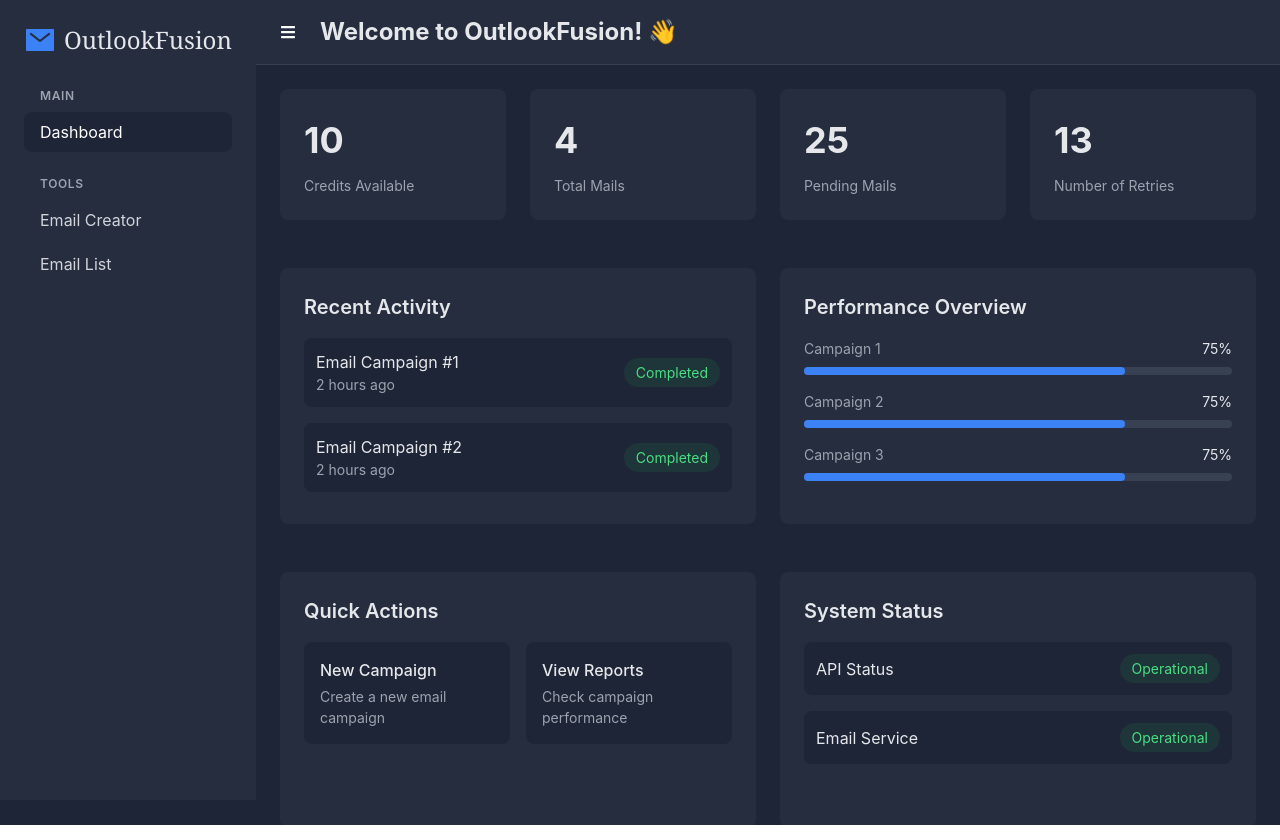
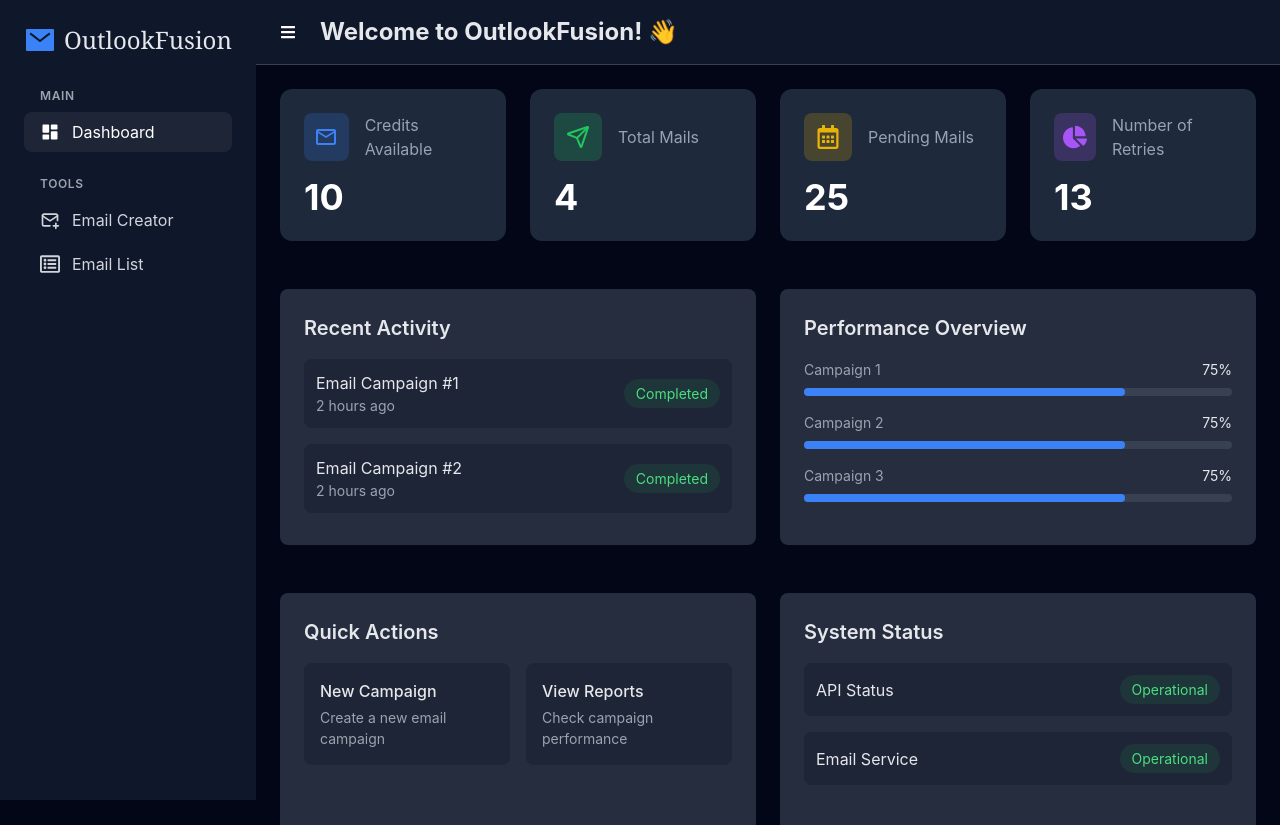
Before and after one commit to Yennrz05/outlookFusion, a React (Create React App) app: page /dashboard in a window 1280 px wide. Built offline with nearby package versions, Linux system fonts and the light colour scheme.

Commit message:
Agregando cambios

```diff
--- a/src/components/Header.jsx
+++ b/src/components/Header.jsx
@@ -3,12 +3,12 @@ import { FaBars } from "react-icons/fa";
 
 export default function Header({ title, setIsOpenBar }) {
   return (
-    <header className="bg-[#252d3f] p-4 flex items-center justify-between border-b border-gray-700">
+    <header className="bg-[#0f172a] p-4 flex items-center justify-between border-b border-gray-700">
       <div className="flex items-center space-x-4">
         <div className="text-white p-2 rounded-md hover:bg-gray-700 transition-colors cursor-pointer" onClick={() => setIsOpenBar((prev) => !prev)}>
           <FaBars />
         </div>
-        <h1 className="text-2xl font-bold text-gray-200">{title}</h1>
+        <h1 className="text-2xl font-bold text-gray-200 leading-none">{title}</h1>
       </div>
       {/* <div className="flex items-center space-x-4">
         <button className="p-2 text-gray-400 hover:text-gray-200 transition-colors">
--- a/src/components/Sidebar.jsx
+++ b/src/components/Sidebar.jsx
@@ -1,20 +1,25 @@
 import React, { useState } from 'react';
 import { Link, useLocation, useNavigate } from 'react-router-dom';
 import Logo from './Logo';
+import { FaBars, FaRegListAlt } from 'react-icons/fa';
+import { TbMailPlus } from 'react-icons/tb';
+import { RiDashboardFill } from 'react-icons/ri';
 
 export default function Sidebar({ isOpenBar, setIsOpenBar }) {
   const location = useLocation();
   const navigate = useNavigate();
 
   return (
-    <div className={`bg-[#252d3f] p-6 space-y-8 transition-all duration-300 ease-in-out absolute md:relative h-screen ${
-      isOpenBar ? 'w-full md:w-64' : 'w-0 overflow-hidden transition-all duration-300 ease-in-out px-0'
-    }`}>
+    <div className={`bg-[#0f172a] p-6 space-y-8 transition-all duration-300 ease-in-out absolute md:relative h-screen ${isOpenBar ? 'w-full md:w-64' : 'w-0 overflow-hidden transition-all duration-300 ease-in-out px-0'
+      }`}>
       <div onClick={() => {
         navigate('/dashboard');
         setIsOpenBar(false);
-        }} className="cursor-pointer flex-shrink-0 w-64">
+      }} className="w-full cursor-pointer flex-shrink-0 w-64 flex justify-between items-center">
         <Logo />
+        <div className="text-white p-2 rounded-md hover:bg-gray-700 transition-colors cursor-pointer md:hidden" onClick={() => setIsOpenBar((prev) => !prev)}>
+          <FaBars />
+        </div>
       </div>
 
       <div className="space-y-6 flex-shrink-0 h-full w-full md-w-64">
@@ -23,11 +28,10 @@ export default function Sidebar({ isOpenBar, setIsOpenBar }) {
           <div className="mt-2 space-y-1">
             <Link
               to="/dashboard"
-              className={`flex items-center w-full px-4 py-2 text-gray-300 hover:bg-[#1e2536] rounded-lg transition-colors ${
-                location.pathname === '/dashboard' ? 'bg-[#1e2536] text-white' : ''
-              }`}
+              className={`flex items-center w-full px-4 py-2 text-gray-300 hover:bg-[#1e2536] rounded-lg transition-colors ${location.pathname === '/dashboard' ? 'bg-[#1e2536] text-white' : ''
+                }`}
             >
-              {/* <LayoutDashboard className="w-5 h-5 mr-3" /> */}
+              <RiDashboardFill className="w-5 h-5 mr-3 flex-shrink-0" />
               Dashboard
             </Link>
           </div>
@@ -38,20 +42,18 @@ export default function Sidebar({ isOpenBar, setIsOpenBar }) {
           <div className="mt-2 space-y-1">
             <Link
               to="/email-creator"
-              className={`flex items-center w-full px-4 py-2 text-gray-300 hover:bg-[#1e2536] rounded-lg transition-colors ${
-                location.pathname === '/email-creator' ? 'bg-[#1e2536] text-white' : ''
-              }`}
+              className={`flex items-center whitespace-nowrap w-full flex-shrink-0  px-4 py-2 text-gray-300 hover:bg-[#1e2536] rounded-lg transition-colors ${location.pathname === '/email-creator' ? 'bg-[#1e2536] text-white' : ''
+                }`}
             >
-              {/* <MailPlus className="w-5 h-5 mr-3" /> */}
+              <TbMailPlus className="w-5 h-5 mr-3 flex-shrink-0" />
               Email Creator
             </Link>
             <Link
               to="/email-list"
-              className={`flex items-center w-full px-4 py-2 text-gray-300 hover:bg-[#1e2536] rounded-lg transition-colors ${
-                location.pathname === '/email-list' ? 'bg-[#1e2536] text-white' : ''
-              }`}
+              className={`flex items-center whitespace-nowrap w-full px-4 py-2 text-gray-300 hover:bg-[#1e2536] rounded-lg transition-colors ${location.pathname === '/email-list' ? 'bg-[#1e2536] text-white' : ''
+                }`}
             >
-              {/* <Mail className="w-5 h-5 mr-3" /> */}
+              <FaRegListAlt className="w-5 h-5 mr-3 flex-shrink-0" />
               Email List
             </Link>
           </div>
--- a/src/pages/Dashboard.jsx
+++ b/src/pages/Dashboard.jsx
@@ -3,6 +3,9 @@ import React, { useState } from 'react';
 import Sidebar from '../components/Sidebar';
 import Header from '../components/Header';
 import styles from '../styles/Dashboard.module.css';
+import { MdOutlineEmail } from 'react-icons/md';
+import { FaChartPie, FaRegCalendarAlt } from 'react-icons/fa';
+import { LuSend } from 'react-icons/lu';
 
 export default function Dashboard() {
   const [isOpenBar, setIsOpenBar] = useState(true);
@@ -15,37 +18,43 @@ export default function Dashboard() {
         <Header title="Welcome to OutlookFusion! 👋" setIsOpenBar={setIsOpenBar} />
         <div className={styles.conten}>
           <div className={styles.statsGrid}>
-            <div className={styles.statCard}>
-              <div className={styles.statHeader}>
-                {/* <History className={styles.statIcon} /> */}
-                <span className={styles.statCount}>10</span>
+            <div className="bg-slate-800 p-6 rounded-xl">
+              <div className="flex items-center gap-4 mb-4">
+                <div className="w-12 h-12 rounded-lg bg-blue-500/20 flex items-center justify-center">
+                  <MdOutlineEmail className="text-blue-500" size={24} />
+                </div>
+                <div className="text-slate-400">Credits Available</div>
               </div>
-              <p className={styles.statLabel}>Credits Available</p>
+              <div className="text-4xl font-bold text-white">10</div>
+            </div>
+            <div className="bg-slate-800 p-6 rounded-xl">
+              <div className="flex items-center gap-4 mb-4">
+                <div className="w-12 h-12 rounded-lg bg-green-500/20 flex items-center justify-center">
+                  <LuSend className="text-green-500" size={24} />
+                </div>
+                <div className="text-slate-400">Total Mails</div>
+              </div>
+              <div className="text-4xl font-bold text-white">4</div>
+            </div>
+            <div className="bg-slate-800 p-6 rounded-xl">
+              <div className="flex items-center gap-4 mb-4">
+                <div className="w-12 h-12 rounded-lg bg-yellow-500/20 flex items-center justify-center">
+                  <FaRegCalendarAlt className="text-yellow-500" size={24} />
+                </div>
+                <div className="text-slate-400">Pending Mails</div>
+              </div>
+              <div className="text-4xl font-bold text-white">25</div>
+            </div>
+            <div className="bg-slate-800 p-6 rounded-xl">
+              <div className="flex items-center gap-4 mb-4">
+                <div className="w-12 h-12 rounded-lg bg-purple-500/20 flex items-center justify-center">
+                  <FaChartPie className="text-purple-500" size={24} />
+                </div>
+                <div className="text-slate-400">Number of Retries</div>
+              </div>
+              <div className="text-4xl font-bold text-white">13</div>
             </div>
 
-            <div className={styles.statCard}>
-              <div className={styles.statHeader}>
-                {/* <Mail className={styles.statIcon} /> */}
-                <span className={styles.statCount}>4</span>
-              </div>
-              <p className={styles.statLabel}>Total Mails</p>
-            </div>
-
-            <div className={styles.statCard}>
-              <div className={styles.statHeader}>
-                {/* <LayoutDashboard className={styles.statIcon} /> */}
-                <span className={styles.statCount}>25</span>
-              </div>
-              <p className={styles.statLabel}>Pending Mails</p>
-            </div>
-
-            <div className={styles.statCard}>
-              <div className={styles.statHeader}>
-                {/* <AlertTriangle className={styles.statIcon} /> */}
-                <span className={styles.statCount}>13</span>
-              </div>
-              <p className={styles.statLabel}>Number of Retries</p>
-            </div>
           </div>
 
           <div className={styles.mainGrid}>
--- a/src/styles/Dashboard.module.css
+++ b/src/styles/Dashboard.module.css
@@ -1,6 +1,6 @@
 .container {
   min-height: 100vh;
-  background-color: #1e2536;
+  background-color: #020617;
   display: flex;
 }
 
--- a/src/styles/SingIn.module.css
+++ b/src/styles/SingIn.module.css
@@ -1,6 +1,6 @@
 .container {
     min-height: 100vh;
-    background-color: #1e2536;
+    background-color: #020617;
     display: flex;
     flex-direction: column;
   }
@@ -20,7 +20,7 @@
   .formContainer {
     width: 100%;
     max-width: 28rem;
-    background-color: #252d3f;
+    background-color: #0f172a;
     padding: 2rem;
     border-radius: 0.5rem;
   }
--- a/src/styles/SingUp.module.css
+++ b/src/styles/SingUp.module.css
@@ -1,6 +1,6 @@
 .container {
     min-height: 100vh;
-    background-color: #1e2536;
+    background-color: #020617;
     display: flex;
     flex-direction: column;
   }
@@ -20,7 +20,7 @@
   .formContainer {
     width: 100%;
     max-width: 28rem;
-    background-color: #252d3f;
+    background-color: #0f172a;
     padding: 2rem;
     border-radius: 0.5rem;
   }
```
